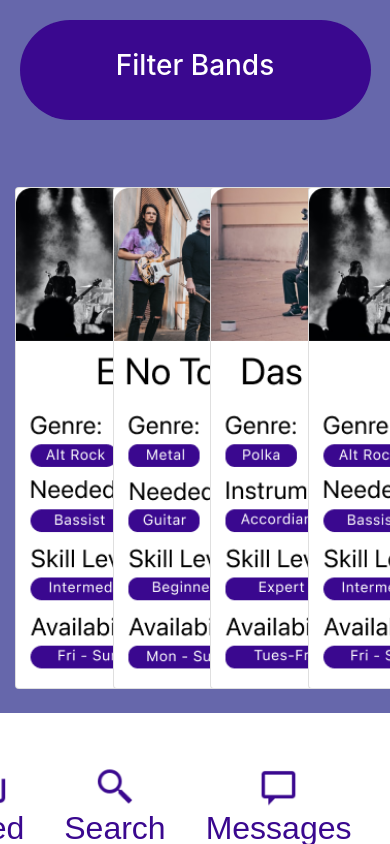
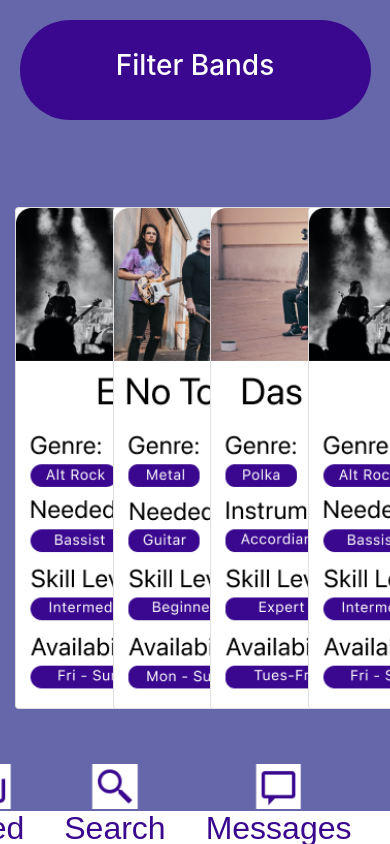
Before and after one commit to andycrafts95/Final_Group_Project, a plain HTML site: page bandSearchIndex.html in a window 390 px wide. Drawn offline with nearby package versions, Linux system fonts and the light colour scheme.

Commit message:
updated card container padding

```diff
--- a/bandSearch.css
+++ b/bandSearch.css
@@ -40,6 +40,10 @@ h1{
 .container-fluid{
     background-color: #6667ab;
     max-height: fit-content;
+	padding-top: 5%;
+	padding-bottom: 5%;
+	padding-left: 5%;
+	padding-right: 5%;
 }
 .card-block{
 	max-height: 900px;
@@ -49,7 +53,7 @@ h1{
 	background-position: center;
 	background-size: cover;
 	transition: all 0.2s ease-in-out !important;
-	border-radius: 24px;}
+	border-radius: 15px;}
 
 	.cardblock:hover{
 		transform: translateY(-5px);
@@ -91,5 +95,8 @@ h2 {
 	.cardImg{
 		height: 500px;
 	}
+	.container-fluid{
+		padding-bottom: 20% ;
+	}
 
 }
```
